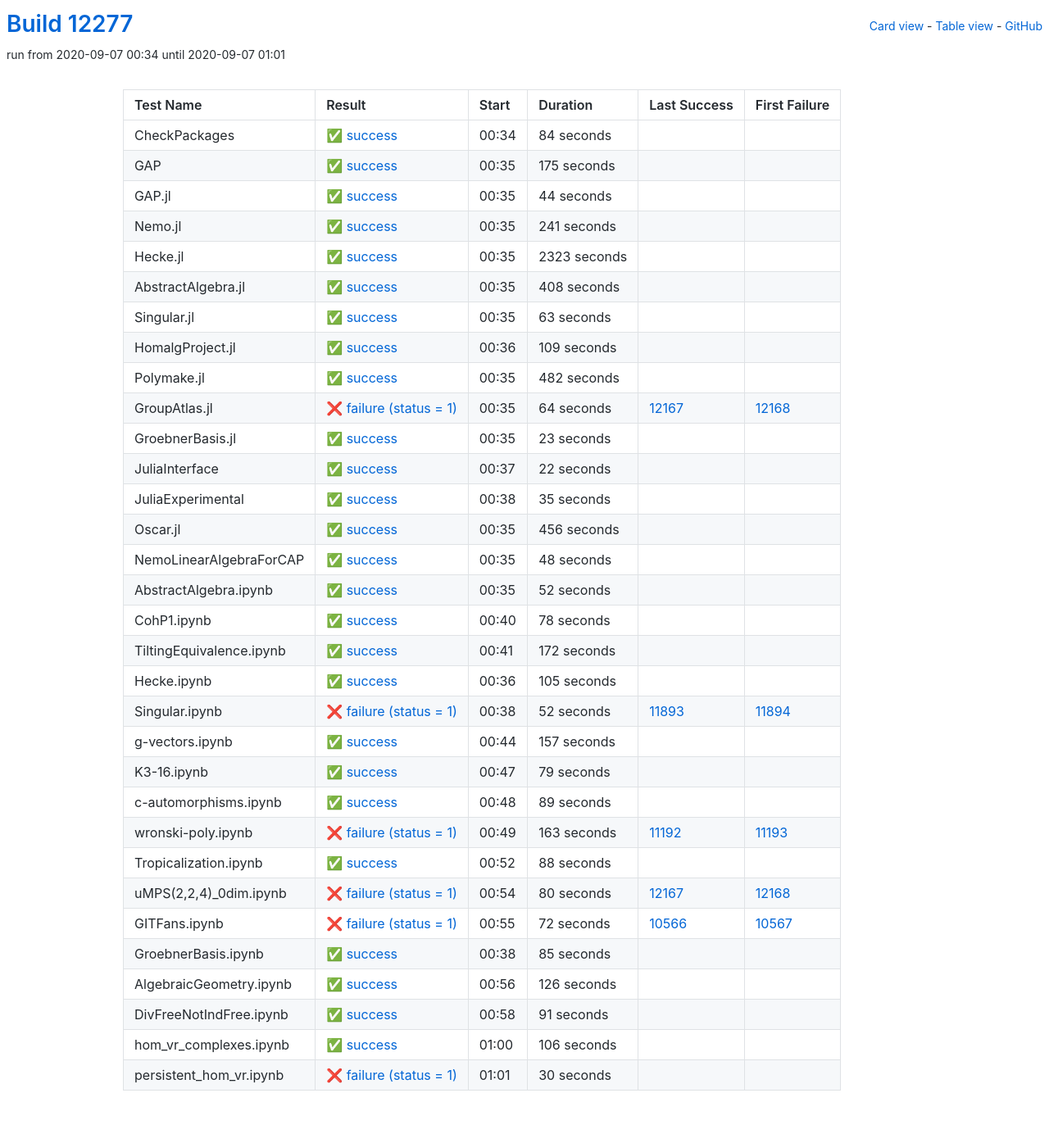
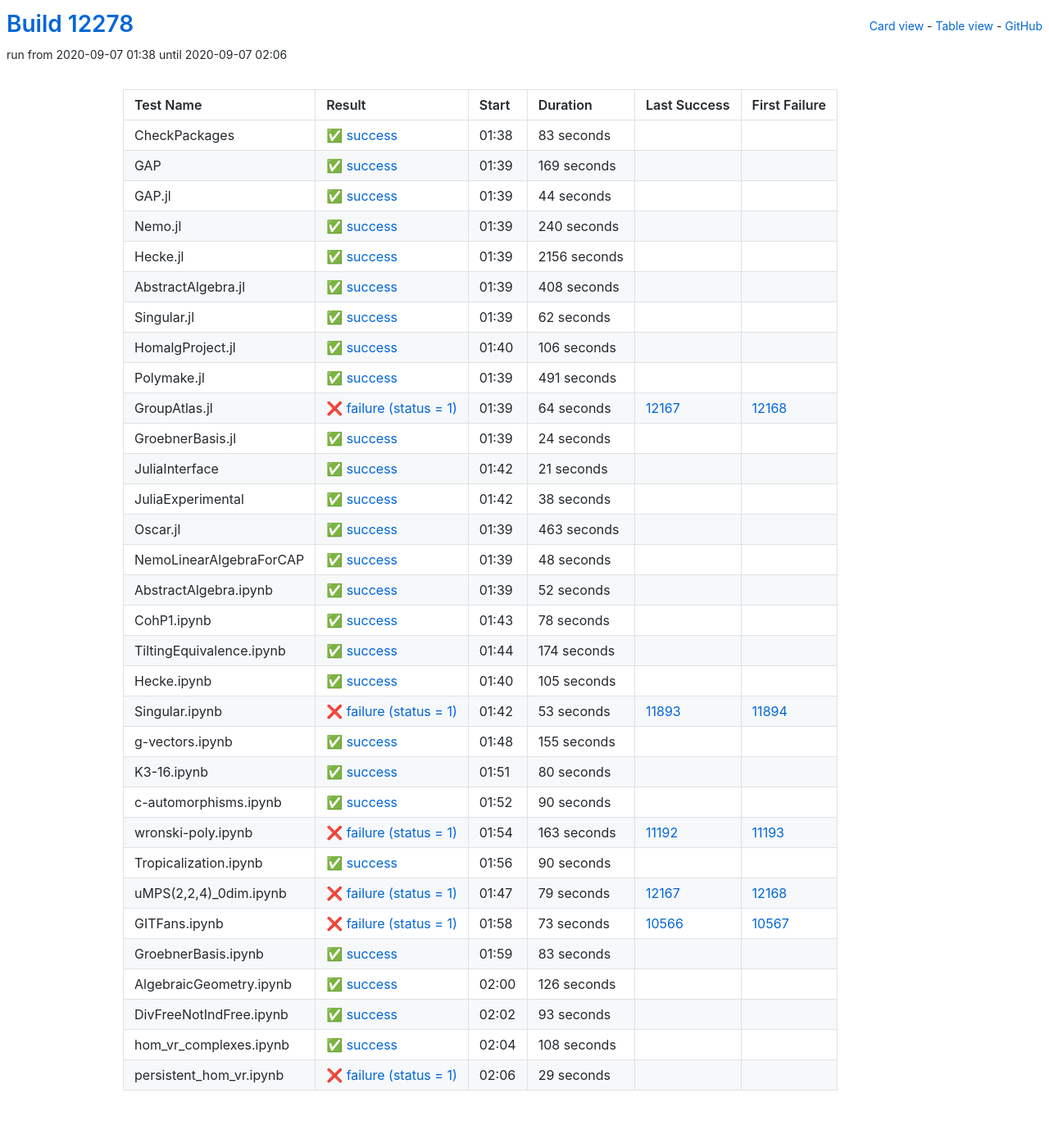
Before and after one commit to oscar-system/oscar-ci-status, a Jekyll site: the page built from table.html, in a window 1280 px wide. Shown: the whole page at 82% size. Built offline with Jekyll 4.4.1, drawn with Linux system fonts in a browser that asks for light colours.

Commit message:
Build #12278

```diff
--- a/_data/ci.yml
+++ b/_data/ci.yml
@@ -1,6 +1,6 @@
 ---
-build: 12277
-build_url: https://oscarci.mathematik.uni-kl.de/job/oscar/12277/
+build: 12278
+build_url: https://oscarci.mathematik.uni-kl.de/job/oscar/12278/
 job: oscar
 organization: oscar-system
 repo: oscar-ci-status
@@ -8,32 +8,32 @@
 tests:
 - name: CheckPackages
   id: checkpackages
-  log: https://oscarci.mathematik.uni-kl.de/job/oscar/12277/artifact/logs/build-12277/CheckPackages.log
-  start: 2020-09-07 00:34
+  log: https://oscarci.mathematik.uni-kl.de/job/oscar/12278/artifact/logs/build-12278/CheckPackages.log
+  start: 2020-09-07 01:38
   success: true
   exitcode: 0
   status: success
-  duration: 84
+  duration: 83
   last_success: false
   last_success_url:
   first_failure: false
   first_failure_url:
 - name: GAP
   id: gap
-  log: https://oscarci.mathematik.uni-kl.de/job/oscar/12277/artifact/logs/build-12277/GAP.log
-  start: 2020-09-07 00:35
+  log: https://oscarci.mathematik.uni-kl.de/job/oscar/12278/artifact/logs/build-12278/GAP.log
+  start: 2020-09-07 01:39
   success: true
   exitcode: 0
   status: success
-  duration: 175
+  duration: 169
   last_success: false
   last_success_url:
   first_failure: false
   first_failure_url:
 - name: GAP.jl
   id: gap-jl
-  log: https://oscarci.mathematik.uni-kl.de/job/oscar/12277/artifact/logs/build-12277/GAP.jl.log
-  start: 2020-09-07 00:35
+  log: https://oscarci.mathematik.uni-kl.de/job/oscar/12278/artifact/logs/build-12278/GAP.jl.log
+  start: 2020-09-07 01:39
   success: true
   exitcode: 0
   status: success
@@ -44,32 +44,32 @@
   first_failure_url:
 - name: Nemo.jl
   id: nemo-jl
-  log: https://oscarci.mathematik.uni-kl.de/job/oscar/12277/artifact/logs/build-12277/Nemo.jl.log
-  start: 2020-09-07 00:35
+  log: https://oscarci.mathematik.uni-kl.de/job/oscar/12278/artifact/logs/build-12278/Nemo.jl.log
+  start: 2020-09-07 01:39
   success: true
   exitcode: 0
   status: success
-  duration: 241
+  duration: 240
   last_success: false
   last_success_url:
   first_failure: false
   first_failure_url:
 - name: Hecke.jl
   id: hecke-jl
-  log: https://oscarci.mathematik.uni-kl.de/job/oscar/12277/artifact/logs/build-12277/Hecke.jl.log
-  start: 2020-09-07 00:35
+  log: https://oscarci.mathematik.uni-kl.de/job/oscar/12278/artifact/logs/build-12278/Hecke.jl.log
+  start: 2020-09-07 01:39
   success: true
   exitcode: 0
   status: success
-  duration: 2323
+  duration: 2156
   last_success: false
   last_success_url:
   first_failure: false
   first_failure_url:
 - name: AbstractAlgebra.jl
   id: abstractalgebra-jl
-  log: https://oscarci.mathematik.uni-kl.de/job/oscar/12277/artifact/logs/build-12277/AbstractAlgebra.jl.log
-  start: 2020-09-07 00:35
+  log: https://oscarci.mathematik.uni-kl.de/job/oscar/12278/artifact/logs/build-12278/AbstractAlgebra.jl.log
+  start: 2020-09-07 01:39
   success: true
   exitcode: 0
   status: success
@@ -80,44 +80,44 @@
   first_failure_url:
 - name: Singular.jl
   id: singular-jl
-  log: https://oscarci.mathematik.uni-kl.de/job/oscar/12277/artifact/logs/build-12277/Singular.jl.log
-  start: 2020-09-07 00:35
+  log: https://oscarci.mathematik.uni-kl.de/job/oscar/12278/artifact/logs/build-12278/Singular.jl.log
+  start: 2020-09-07 01:39
   success: true
   exitcode: 0
   status: success
-  duration: 63
+  duration: 62
   last_success: false
   last_success_url:
   first_failure: false
   first_failure_url:
 - name: HomalgProject.jl
   id: homalgproject-jl
-  log: https://oscarci.mathematik.uni-kl.de/job/oscar/12277/artifact/logs/build-12277/HomalgProject.jl.log
-  start: 2020-09-07 00:36
+  log: https://oscarci.mathematik.uni-kl.de/job/oscar/12278/artifact/logs/build-12278/HomalgProject.jl.log
+  start: 2020-09-07 01:40
   success: true
   exitcode: 0
   status: success
-  duration: 109
+  duration: 106
   last_success: false
   last_success_url:
   first_failure: false
   first_failure_url:
 - name: Polymake.jl
   id: polymake-jl
-  log: https://oscarci.mathematik.uni-kl.de/job/oscar/12277/artifact/logs/build-12277/Polymake.jl.log
-  start: 2020-09-07 00:35
+  log: https://oscarci.mathematik.uni-kl.de/job/oscar/12278/artifact/logs/build-12278/Polymake.jl.log
+  start: 2020-09-07 01:39
   success: true
   exitcode: 0
   status: success
-  duration: 482
+  duration: 491
   last_success: false
   last_success_url:
   first_failure: false
   first_failure_url:
 - name: GroupAtlas.jl
   id: groupatlas-jl
-  log: https://oscarci.mathematik.uni-kl.de/job/oscar/12277/artifact/logs/build-12277/GroupAtlas.jl.log
-  start: 2020-09-07 00:35
+  log: https://oscarci.mathematik.uni-kl.de/job/oscar/12278/artifact/logs/build-12278/GroupAtlas.jl.log
+  start: 2020-09-07 01:39
   success: false
   exitcode: 1
   status: failure
@@ -128,56 +128,56 @@
   first_failure_url: https://oscarci.mathematik.uni-kl.de/job/oscar/12168/
 - name: GroebnerBasis.jl
   id: groebnerbasis-jl
-  log: https://oscarci.mathematik.uni-kl.de/job/oscar/12277/artifact/logs/build-12277/GroebnerBasis.jl.log
-  start: 2020-09-07 00:35
+  log: https://oscarci.mathematik.uni-kl.de/job/oscar/12278/artifact/logs/build-12278/GroebnerBasis.jl.log
+  start: 2020-09-07 01:39
   success: true
   exitcode: 0
   status: success
-  duration: 23
+  duration: 24
   last_success: false
   last_success_url:
   first_failure: false
   first_failure_url:
 - name: JuliaInterface
   id: juliainterface
-  log: https://oscarci.mathematik.uni-kl.de/job/oscar/12277/artifact/logs/build-12277/JuliaInterface.log
-  start: 2020-09-07 00:37
+  log: https://oscarci.mathematik.uni-kl.de/job/oscar/12278/artifact/logs/build-12278/JuliaInterface.log
+  start: 2020-09-07 01:42
   success: true
   exitcode: 0
   status: success
-  duration: 22
+  duration: 21
   last_success: false
   last_success_url:
   first_failure: false
   first_failure_url:
 - name: JuliaExperimental
   id: juliaexperimental
-  log: https://oscarci.mathematik.uni-kl.de/job/oscar/12277/artifact/logs/build-12277/JuliaExperimental.log
-  start: 2020-09-07 00:38
+  log: https://oscarci.mathematik.uni-kl.de/job/oscar/12278/artifact/logs/build-12278/JuliaExperimental.log
+  start: 2020-09-07 01:42
   success: true
   exitcode: 0
   status: success
-  duration: 35
+  duration: 38
   last_success: false
   last_success_url:
   first_failure: false
   first_failure_url:
 - name: Oscar.jl
   id: oscar-jl
-  log: https://oscarci.mathematik.uni-kl.de/job/oscar/12277/artifact/logs/build-12277/Oscar.jl.log
-  start: 2020-09-07 00:35
+  log: https://oscarci.mathematik.uni-kl.de/job/oscar/12278/artifact/logs/build-12278/Oscar.jl.log
+  start: 2020-09-07 01:39
   success: true
   exitcode: 0
   status: success
-  duration: 456
+  duration: 463
   last_success: false
   last_success_url:
   first_failure: false
   first_failure_url:
 - name: NemoLinearAlgebraForCAP
   id: nemolinearalgebraforcap
-  log: https://oscarci.mathematik.uni-kl.de/job/oscar/12277/artifact/logs/build-12277/NemoLinearAlgebraForCAP.log
-  start: 2020-09-07 00:35
+  log: https://oscarci.mathematik.uni-kl.de/job/oscar/12278/artifact/logs/build-12278/NemoLinearAlgebraForCAP.log
+  start: 2020-09-07 01:39
   success: true
   exitcode: 0
   status: success
@@ -188,8 +188,8 @@
   first_failure_url:
 - name: AbstractAlgebra.ipynb
   id: abstractalgebra-ipynb
-  log: https://oscarci.mathematik.uni-kl.de/job/oscar/12277/artifact/logs/build-12277/AbstractAlgebra.ipynb.log
-  start: 2020-09-07 00:35
+  log: https://oscarci.mathematik.uni-kl.de/job/oscar/12278/artifact/logs/build-12278/AbstractAlgebra.ipynb.log
+  start: 2020-09-07 01:39
   success: true
   exitcode: 0
   status: success
@@ -200,8 +200,8 @@
   first_failure_url:
 - name: CohP1.ipynb
   id: cohp1-ipynb
-  log: https://oscarci.mathematik.uni-kl.de/job/oscar/12277/artifact/logs/build-12277/CohP1.ipynb.log
-  start: 2020-09-07 00:40
+  log: https://oscarci.mathematik.uni-kl.de/job/oscar/12278/artifact/logs/build-12278/CohP1.ipynb.log
+  start: 2020-09-07 01:43
   success: true
   exitcode: 0
   status: success
@@ -212,20 +212,20 @@
   first_failure_url:
 - name: TiltingEquivalence.ipynb
   id: tiltingequivalence-ipynb
-  log: https://oscarci.mathematik.uni-kl.de/job/oscar/12277/artifact/logs/build-12277/TiltingEquivalence.ipynb.log
-  start: 2020-09-07 00:41
+  log: https://oscarci.mathematik.uni-kl.de/job/oscar/12278/artifact/logs/build-12278/TiltingEquivalence.ipynb.log
+  start: 2020-09-07 01:44
   success: true
   exitcode: 0
   status: success
-  duration: 172
+  duration: 174
   last_success: false
   last_success_url:
   first_failure: false
   first_failure_url:
 - name: Hecke.ipynb
   id: hecke-ipynb
-  log: https://oscarci.mathematik.uni-kl.de/job/oscar/12277/artifact/logs/build-12277/Hecke.ipynb.log
-  start: 2020-09-07 00:36
+  log: https://oscarci.mathematik.uni-kl.de/job/oscar/12278/artifact/logs/build-12278/Hecke.ipynb.log
+  start: 2020-09-07 01:40
   success: true
   exitcode: 0
   status: success
@@ -236,56 +236,56 @@
   first_failure_url:
 - name: Singular.ipynb
   id: singular-ipynb
-  log: https://oscarci.mathematik.uni-kl.de/job/oscar/12277/artifact/logs/build-12277/Singular.ipynb.log
-  start: 2020-09-07 00:38
+  log: https://oscarci.mathematik.uni-kl.de/job/oscar/12278/artifact/logs/build-12278/Singular.ipynb.log
+  start: 2020-09-07 01:42
   success: false
   exitcode: 1
   status: failure
-  duration: 52
+  duration: 53
   last_success: 11893
   last_success_url: https://oscarci.mathematik.uni-kl.de/job/oscar/11893/
   first_failure: 11894
   first_failure_url: https://oscarci.mathematik.uni-kl.de/job/oscar/11894/
 - name: g-vectors.ipynb
   id: g-vectors-ipynb
-  log: https://oscarci.mathematik.uni-kl.de/job/oscar/12277/artifact/logs/build-12277/g-vectors.ipynb.log
-  start: 2020-09-07 00:44
+  log: https://oscarci.mathematik.uni-kl.de/job/oscar/12278/artifact/logs/build-12278/g-vectors.ipynb.log
+  start: 2020-09-07 01:48
   success: true
   exitcode: 0
   status: success
-  duration: 157
+  duration: 155
   last_success: false
   last_success_url:
   first_failure: false
   first_failure_url:
 - name: K3-16.ipynb
   id: k3-16-ipynb
-  log: https://oscarci.mathematik.uni-kl.de/job/oscar/12277/artifact/logs/build-12277/K3-16.ipynb.log
-  start: 2020-09-07 00:47
+  log: https://oscarci.mathematik.uni-kl.de/job/oscar/12278/artifact/logs/build-12278/K3-16.ipynb.log
+  start: 2020-09-07 01:51
   success: true
   exitcode: 0
   status: success
-  duration: 79
+  duration: 80
   last_success: false
   last_success_url:
   first_failure: false
   first_failure_url:
 - name: c-automorphisms.ipynb
   id: c-automorphisms-ipynb
-  log: https://oscarci.mathematik.uni-kl.de/job/oscar/12277/artifact/logs/build-12277/c-automorphisms.ipynb.log
-  start: 2020-09-07 00:48
+  log: https://oscarci.mathematik.uni-kl.de/job/oscar/12278/artifact/logs/build-12278/c-automorphisms.ipynb.log
+  start: 2020-09-07 01:52
   success: true
   exitcode: 0
   status: success
-  duration: 89
+  duration: 90
   last_success: false
   last_success_url:
   first_failure: false
   first_failure_url:
 - name: wronski-poly.ipynb
   id: wronski-poly-ipynb
-  log: https://oscarci.mathematik.uni-kl.de/job/oscar/12277/artifact/logs/build-12277/wronski-poly.ipynb.log
-  start: 2020-09-07 00:49
+  log: https://oscarci.mathematik.uni-kl.de/job/oscar/12278/artifact/logs/build-12278/wronski-poly.ipynb.log
+  start: 2020-09-07 01:54
   success: false
   exitcode: 1
   status: failure
@@ -296,56 +296,56 @@
   first_failure_url: https://oscarci.mathematik.uni-kl.de/job/oscar/11193/
 - name: Tropicalization.ipynb
   id: tropicalization-ipynb
-  log: https://oscarci.mathematik.uni-kl.de/job/oscar/12277/artifact/logs/build-12277/Tropicalization.ipynb.log
-  start: 2020-09-07 00:52
+  log: https://oscarci.mathematik.uni-kl.de/job/oscar/12278/artifact/logs/build-12278/Tropicalization.ipynb.log
+  start: 2020-09-07 01:56
   success: true
   exitcode: 0
   status: success
-  duration: 88
+  duration: 90
   last_success: false
   last_success_url:
   first_failure: false
   first_failure_url:
 - name: uMPS(2,2,4)_0dim.ipynb
   id: umps-2-2-4-0dim-ipynb
-  log: https://oscarci.mathematik.uni-kl.de/job/oscar/12277/artifact/logs/build-12277/uMPS-2-2-4-_0dim.ipynb.log
-  start: 2020-09-07 00:54
+  log: https://oscarci.mathematik.uni-kl.de/job/oscar/12278/artifact/logs/build-12278/uMPS-2-2-4-_0dim.ipynb.log
+  start: 2020-09-07 01:47
   success: false
   exitcode: 1
   status: failure
-  duration: 80
+  duration: 79
   last_success: 12167
   last_success_url: https://oscarci.mathematik.uni-kl.de/job/oscar/12167/
   first_failure: 12168
   first_failure_url: https://oscarci.mathematik.uni-kl.de/job/oscar/12168/
 - name: GITFans.ipynb
   id: gitfans-ipynb
-  log: https://oscarci.mathematik.uni-kl.de/job/oscar/12277/artifact/logs/build-12277/GITFans.ipynb.log
-  start: 2020-09-07 00:55
+  log: https://oscarci.mathematik.uni-kl.de/job/oscar/12278/artifact/logs/build-12278/GITFans.ipynb.log
+  start: 2020-09-07 01:58
   success: false
   exitcode: 1
   status: failure
-  duration: 72
+  duration: 73
   last_success: 10566
   last_success_url: https://oscarci.mathematik.uni-kl.de/job/oscar/10566/
   first_failure: 10567
   first_failure_url: https://oscarci.mathematik.uni-kl.de/job/oscar/10567/
 - name: GroebnerBasis.ipynb
   id: groebnerbasis-ipynb
-  log: https://oscarci.mathematik.uni-kl.de/job/oscar/12277/artifact/logs/build-12277/GroebnerBasis.ipynb.log
-  start: 2020-09-07 00:38
+  log: https://oscarci.mathematik.uni-kl.de/job/oscar/12278/artifact/logs/build-12278/GroebnerBasis.ipynb.log
+  start: 2020-09-07 01:59
   success: true
   exitcode: 0
   status: success
-  duration: 85
+  duration: 83
   last_success: false
   last_success_url:
   first_failure: false
   first_failure_url:
 - name: AlgebraicGeometry.ipynb
   id: algebraicgeometry-ipynb
-  log: https://oscarci.mathematik.uni-kl.de/job/oscar/12277/artifact/logs/build-12277/AlgebraicGeometry.ipynb.log
-  start: 2020-09-07 00:56
+  log: https://oscarci.mathematik.uni-kl.de/job/oscar/12278/artifact/logs/build-12278/AlgebraicGeometry.ipynb.log
+  start: 2020-09-07 02:00
   success: true
   exitcode: 0
   status: success
@@ -356,36 +356,36 @@
   first_failure_url:
 - name: DivFreeNotIndFree.ipynb
   id: divfreenotindfree-ipynb
-  log: https://oscarci.mathematik.uni-kl.de/job/oscar/12277/artifact/logs/build-12277/DivFreeNotIndFree.ipynb.log
-  start: 2020-09-07 00:58
+  log: https://oscarci.mathematik.uni-kl.de/job/oscar/12278/artifact/logs/build-12278/DivFreeNotIndFree.ipynb.log
+  start: 2020-09-07 02:02
   success: true
   exitcode: 0
   status: success
-  duration: 91
+  duration: 93
   last_success: false
   last_success_url:
   first_failure: false
   first_failure_url:
 - name: hom_vr_complexes.ipynb
   id: hom-vr-complexes-ipynb
-  log: https://oscarci.mathematik.uni-kl.de/job/oscar/12277/artifact/logs/build-12277/hom_vr_complexes.ipynb.log
-  start: 2020-09-07 01:00
+  log: https://oscarci.mathematik.uni-kl.de/job/oscar/12278/artifact/logs/build-12278/hom_vr_complexes.ipynb.log
+  start: 2020-09-07 02:04
   success: true
   exitcode: 0
   status: success
-  duration: 106
+  duration: 108
   last_success: false
   last_success_url:
   first_failure: false
   first_failure_url:
 - name: persistent_hom_vr.ipynb
   id: persistent-hom-vr-ipynb
-  log: https://oscarci.mathematik.uni-kl.de/job/oscar/12277/artifact/logs/build-12277/persistent_hom_vr.ipynb.log
-  start: 2020-09-07 01:01
+  log: https://oscarci.mathematik.uni-kl.de/job/oscar/12278/artifact/logs/build-12278/persistent_hom_vr.ipynb.log
+  start: 2020-09-07 02:06
   success: false
   exitcode: 1
   status: failure
-  duration: 30
+  duration: 29
   last_success: false
   last_success_url:
   first_failure: false
```
Also changed, not shown: README.md.
